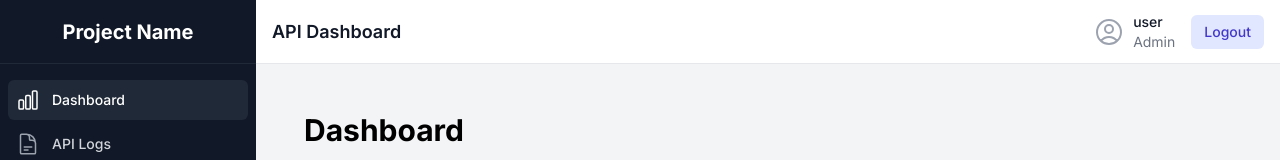
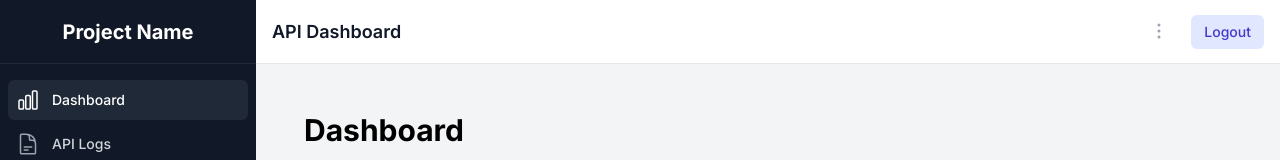
Before and after one commit to vishnupriyancode/Dashboard, a React (Vite) app in the folder frontend/: page / in a window 1280 px wide. Shown: the top 160 px of the page. Built offline with nearby package versions, Linux system fonts and the light colour scheme; sample sign-in values are in the browser's storage.

Commit message:
notification_admin_menu

```diff
--- a/frontend/src/components/TopBar.jsx
+++ b/frontend/src/components/TopBar.jsx
@@ -1,9 +1,15 @@
-import React from 'react';
+import React, { useState } from 'react';
 import { useNavigate } from 'react-router-dom';
-import { UserCircleIcon } from '@heroicons/react/24/outline';
+import { UserCircleIcon, BellIcon, EllipsisVerticalIcon } from '@heroicons/react/24/outline';
+import { Menu } from '@headlessui/react';
 
 const TopBar = () => {
   const navigate = useNavigate();
+  const [notifications] = useState([
+    { id: 1, message: 'New API request received', time: '5m ago' },
+    { id: 2, message: 'System update completed', time: '1h ago' },
+    { id: 3, message: 'Weekly report available', time: '2h ago' },
+  ]);
 
   const handleLogout = () => {
     localStorage.removeItem('isAuthenticated');
@@ -16,16 +22,47 @@ const TopBar = () => {
         <h2 className="text-lg font-semibold text-gray-900">API Dashboard</h2>
       </div>
       <div className="flex items-center space-x-4">
-        <div className="flex items-center space-x-2">
-          <UserCircleIcon className="h-8 w-8 text-gray-400" />
-          <div className="text-sm">
-            <p className="font-medium text-gray-900">user</p>
-            <p className="text-gray-500">Admin</p>
-          </div>
-        </div>
+        <Menu as="div" className="relative inline-block text-left">
+          <Menu.Button className="inline-flex items-center rounded-full p-1 text-gray-400 hover:bg-gray-100 hover:text-gray-500 focus:outline-none">
+            <EllipsisVerticalIcon className="h-6 w-6" aria-hidden="true" />
+          </Menu.Button>
+          <Menu.Items className="absolute right-0 z-10 mt-2 w-56 origin-top-right rounded-md bg-white shadow-lg ring-1 ring-black ring-opacity-5 focus:outline-none">
+            <div className="py-1">
+              <Menu.Item>
+                {({ active }) => (
+                  <button
+                    className={`${
+                      active ? 'bg-gray-100 text-gray-900' : 'text-gray-700'
+                    } flex w-full items-center px-4 py-2 text-sm`}
+                  >
+                    <UserCircleIcon className="mr-3 h-5 w-5" aria-hidden="true" />
+                    User Admin
+                  </button>
+                )}
+              </Menu.Item>
+              <Menu.Item>
+                {({ active }) => (
+                  <div className="relative">
+                    <button
+                      className={`${
+                        active ? 'bg-gray-100 text-gray-900' : 'text-gray-700'
+                      } flex w-full items-center px-4 py-2 text-sm`}
+                    >
+                      <BellIcon className="mr-3 h-5 w-5" aria-hidden="true" />
+                      Notifications
+                      <span className="ml-auto bg-red-100 text-red-600 text-xs font-medium px-2 py-0.5 rounded-full">
+                        {notifications.length}
+                      </span>
+                    </button>
+                  </div>
+                )}
+              </Menu.Item>
+            </div>
+          </Menu.Items>
+        </Menu>
         <button
           onClick={handleLogout}
-          className="ml-4 inline-flex items-center px-3 py-2 border border-transparent text-sm leading-4 font-medium rounded-md text-indigo-700 bg-indigo-100 hover:bg-indigo-200 focus:outline-none focus:ring-2 focus:ring-offset-2 focus:ring-indigo-500"
+          className="inline-flex items-center px-3 py-2 border border-transparent text-sm leading-4 font-medium rounded-md text-indigo-700 bg-indigo-100 hover:bg-indigo-200 focus:outline-none focus:ring-2 focus:ring-offset-2 focus:ring-indigo-500"
         >
           Logout
         </button>
```
